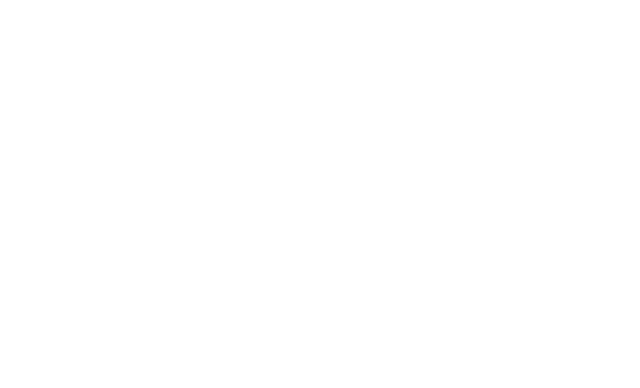
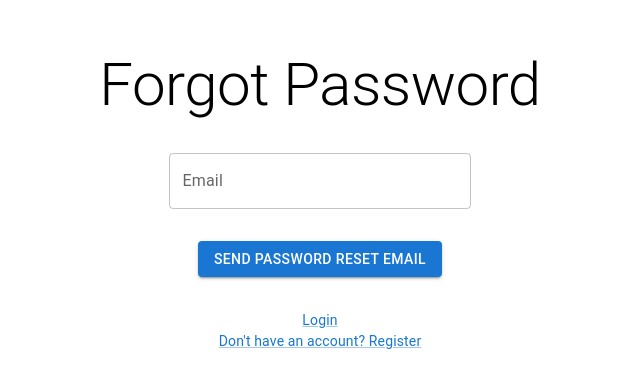
Before and after one commit to AakashChahal/igse_energy_tool, a React (Create React App) app: page /forgot in a window 1280 px wide. Before the commit this address had no page. Shown: the part 200-588 px from the top of the page, without its empty margins (320-960 px from the left). Built offline with nearby package versions, Linux system fonts and the light colour scheme.

Commit message:
adding firebase for authentication

```diff
--- /dev/null
+++ b/database.rules.json
@@ -0,0 +1,6 @@
+{
+    "rules": {
+        ".read": false,
+        ".write": true
+    }
+}
--- a/package.json
+++ b/package.json
@@ -18,9 +18,12 @@
         "@testing-library/jest-dom": "^5.16.5",
         "@testing-library/react": "^13.4.0",
         "@testing-library/user-event": "^13.5.0",
+        "firebase": "^9.15.0",
+        "firebase-tools": "^11.19.0",
         "react": "^18.2.0",
         "react-dom": "^18.2.0",
         "react-qr-scanner": "^1.0.0-alpha.11",
+        "react-redux-firebase": "^3.11.0",
         "react-router-dom": "^6.4.3",
         "react-scripts": "5.0.1",
         "web-vitals": "^2.1.4"
--- a/src/App.js
+++ b/src/App.js
@@ -4,6 +4,8 @@ import SignIn from "./SignIn";
 import { BrowserRouter as Router, Routes, Route } from "react-router-dom";
 import SignUp from "./SignUp";
 import { useEffect } from "react";
+import Dashboard from "./Dashboard";
+import ForgotPassword from "./ForgotPassword";
 
 function App() {
     useEffect(() => {
@@ -25,6 +27,8 @@ function App() {
                 <Route path="/" element={<SignIn />} />
                 <Route path="/login" element={<SignIn />} />
                 <Route path="/register" element={<SignUp />} />
+                <Route path="/dashboard" element={<Dashboard />} />
+                <Route path="/forgot" element={<ForgotPassword />} />
             </Routes>
         </Router>
     );
--- a/src/Dashboard.js
+++ b/src/Dashboard.js
@@ -7,8 +7,8 @@ import {
     Button,
     CssBaseline,
     Typography,
+    Box,
 } from "@mui/material";
-import { Box } from "@mui/system";
 
 const theme = createTheme((theme) => ({
     root: {
--- /dev/null
+++ b/src/ForgotPassword.js
@@ -0,0 +1,150 @@
+import React, { useState } from "react";
+import { initializeApp } from "firebase/app";
+import { getAuth, sendPasswordResetEmail } from "firebase/auth";
+import { createTheme, ThemeProvider } from "@mui/material/styles";
+import {
+    TextField,
+    Button,
+    Alert,
+    FormControl,
+    Grid,
+    Typography,
+    Box,
+    Link,
+} from "@mui/material";
+
+const theme = createTheme((theme) => ({
+    form: {
+        display: "flex",
+        flexDirection: "column",
+        alignItems: "center",
+        "& > *": {
+            margin: theme.spacing(1),
+            width: "25ch",
+        },
+    },
+}));
+
+function ForgotPassword() {
+    const firebaseConfig = {
+        apiKey: "AIzaSyAF57fDJpxBjL2OS4R1x7vHNxGOaugdOeY",
+        authDomain: "igse-energy-tool.firebaseapp.com",
+        databaseURL: "https://igse-energy-tool-default-rtdb.firebaseio.com",
+        projectId: "igse-energy-tool",
+        storageBucket: "igse-energy-tool.appspot.com",
+        messagingSenderId: "994278000336",
+        appId: "1:994278000336:web:7099deec2acecbd2ee80d5",
+        measurementId: "G-YGQ5LCHR41",
+    };
+    const firebase = initializeApp(firebaseConfig);
+    const auth = getAuth(firebase);
+    const [email, setEmail] = useState("");
+    const [error, setError] = useState(null);
+    const [success, setSuccess] = useState(false);
+
+    const handleSubmit = (event) => {
+        event.preventDefault();
+        sendPasswordResetEmail(auth, email)
+            .then((res) => {
+                console.log(res);
+                setSuccess(true);
+            })
+            .catch((error) => {
+                setError(error);
+            });
+    };
+
+    return (
+        <ThemeProvider theme={theme}>
+            <Grid
+                container
+                component="main"
+                justifyContent="center"
+                sx={{ height: "100vh", alignItems: "center" }}
+            >
+                <Grid item xs={12}>
+                    <Box
+                        mb={4}
+                        sx={{
+                            textAlign: "center",
+                        }}
+                    >
+                        <Typography component="h1" variant="h2">
+                            Forgot Password
+                        </Typography>
+                    </Box>
+                    <Box>
+                        <FormControl
+                            fullWidth
+                            className={theme.form}
+                            onSubmit={handleSubmit}
+                            sx={{
+                                display: "flex",
+                                flexDirection: "column",
+                                alignItems: "center",
+                            }}
+                        >
+                            {error && (
+                                <Alert severity="error">{error.message}</Alert>
+                            )}
+                            {success && (
+                                <Alert severity="success">
+                                    A password reset email has been sent to your
+                                    email address.
+                                </Alert>
+                            )}
+                            <Box mb={4}>
+                                <TextField
+                                    fullWidth
+                                    label="Email"
+                                    type="email"
+                                    value={email}
+                                    onChange={(event) =>
+                                        setEmail(event.target.value)
+                                    }
+                                    sx={{
+                                        width: "30ch",
+                                    }}
+                                />
+                            </Box>
+                            <Box>
+                                <Button
+                                    type="submit"
+                                    variant="contained"
+                                    color="primary"
+                                    mt={4}
+                                    onClick={handleSubmit}
+                                >
+                                    Send Password Reset Email
+                                </Button>
+                            </Box>
+                            <Box mt={4}>
+                                <Grid
+                                    container
+                                    sx={{
+                                        display: "flex",
+                                        justifyContent: "center",
+                                        gap: "49%",
+                                    }}
+                                >
+                                    <Grid item>
+                                        <Link href="/login" variant="body2">
+                                            Login
+                                        </Link>
+                                    </Grid>
+                                    <Grid item>
+                                        <Link href="/register" variant="body2">
+                                            Don't have an account? Register
+                                        </Link>
+                                    </Grid>
+                                </Grid>
+                            </Box>
+                        </FormControl>
+                    </Box>
+                </Grid>
+            </Grid>
+        </ThemeProvider>
+    );
+}
+
+export default ForgotPassword;
--- a/src/SignIn.js
+++ b/src/SignIn.js
@@ -11,9 +11,14 @@ import {
     Box,
     Grid,
     Typography,
+    Alert,
+    IconButton,
+    Collapse,
 } from "@mui/material";
 import { LockPerson } from "@mui/icons-material";
+import CloseIcon from "@mui/icons-material/Close";
 import { createTheme, ThemeProvider } from "@mui/material/styles";
+import { useState } from "react";
 
 function Copyright(props) {
     return (
@@ -40,32 +45,53 @@ function Copyright(props) {
 const theme = createTheme();
 
 export default function SignIn() {
-    const handleSubmit = (event) => {
+    const [errorLogin, setErrorLogin] = useState(false);
+    const [successLogin, setSuccessLogin] = useState(false);
+    const [open, setOpen] = useState(true);
+
+    const getHashedPassword = async (password) => {
+        const hash = await window.crypto.subtle.digest(
+            "SHA-256",
+            new TextEncoder().encode(password)
+        );
+        return Array.from(new Uint8Array(hash))
+            .map((b) => b.toString(16).padStart(2, "0"))
+            .join("");
+    };
+
+    const handleSubmit = async (event) => {
         event.preventDefault();
         const data = new FormData(event.currentTarget);
-        console.log({
-            email: data.get("email"),
-            password: data.get("password"),
-        });
+        const password = await getHashedPassword(data.get("password"));
+        console.log("password: ", password);
         fetch("http://localhost:8080/login", {
             method: "POST",
-            body: {
+            headers: {
+                "Content-Type": "application/json",
+            },
+            body: JSON.stringify({
                 email: data.get("email"),
-                password: data.get("password"),
-            },
+                password,
+            }),
         })
             .then((res) => {
+                console.log("response: ", res);
                 if (res.status === 200) {
                     console.log("login successful");
+                    setErrorLogin(false);
+                    setSuccessLogin(true);
+                    setOpen(true);
+                    window.location.href = "/dashboard";
                 } else {
                     console.log("login failed");
+                    setErrorLogin(true);
+                    setSuccessLogin(false);
+                    setOpen(true);
                 }
             })
             .catch((err) => {
                 console.error("error occured: ", err);
             });
-        // eslint-disable-next-line no-console
-        console.info("You clicked submit.");
     };
 
     return (
@@ -113,12 +139,55 @@ export default function SignIn() {
                         <Typography component="h1" variant="h5">
                             Sign in
                         </Typography>
+
                         <Box
                             component="form"
                             noValidate
                             onSubmit={handleSubmit}
                             sx={{ mt: 5 }}
                         >
+                            {errorLogin && (
+                                <Collapse in={open}>
+                                    <Alert
+                                        severity="error"
+                                        action={
+                                            <IconButton
+                                                aria-label="close"
+                                                color="inherit"
+                                                size="small"
+                                                onClick={() => {
+                                                    setOpen(false);
+                                                }}
+                                            >
+                                                <CloseIcon fontSize="inherit" />
+                                            </IconButton>
+                                        }
+                                    >
+                                        Login failed, please try again
+                                    </Alert>
+                                </Collapse>
+                            )}
+                            {successLogin && (
+                                <Collapse in={open}>
+                                    <Alert
+                                        severity="success"
+                                        action={
+                                            <IconButton
+                                                aria-label="close"
+                                                color="inherit"
+                                                size="small"
+                                                onClick={() => {
+                                                    setOpen(false);
+                                                }}
+                                            >
+                                                <CloseIcon fontSize="inherit" />
+                                            </IconButton>
+                                        }
+                                    >
+                                        Login successful
+                                    </Alert>
+                                </Collapse>
+                            )}
                             <TextField
                                 margin="normal"
                                 required
@@ -165,7 +234,7 @@ export default function SignIn() {
                                 }}
                             >
                                 <Grid item>
-                                    <Link href="#" variant="body2">
+                                    <Link href="/forgot" variant="body2">
                                         Forgot password?
                                     </Link>
                                 </Grid>
--- a/src/SignUp.js
+++ b/src/SignUp.js
@@ -46,9 +46,20 @@ export default function SignIn() {
     const [isQrClicked, setQrClicked] = React.useState(false);
     const [propertyType, setPropertyType] = React.useState("");
 
-    const handleSubmit = (event) => {
+    const getHashedPassword = async (password) => {
+        const hash = await window.crypto.subtle.digest(
+            "SHA-256",
+            new TextEncoder().encode(password)
+        );
+        return Array.from(new Uint8Array(hash))
+            .map((b) => b.toString(16).padStart(2, "0"))
+            .join("");
+    };
+
+    const handleSubmit = async (event) => {
         event.preventDefault();
         const data = new FormData(event.currentTarget);
+        const password = await getHashedPassword(data.get("password"));
         fetch("http://localhost:8080/register", {
             method: "POST",
             headers: {
@@ -58,7 +69,7 @@ export default function SignIn() {
                 firstName: data.get("firstName"),
                 lastName: data.get("lastName"),
                 email: data.get("email"),
-                password: data.get("password"),
+                password,
                 propertyType,
                 address: data.get("address"),
                 numBedrooms: data.get("numBedrooms"),
@@ -68,6 +79,7 @@ export default function SignIn() {
             .then((res) => {
                 if (res.status === 200) {
                     console.log("Registeration successful");
+                    window.location.href = "/dashboard";
                 } else {
                     console.log("Registration failed");
                 }
```
Also changed, not shown: firebase.json (added), 2 other files (tests, documents, lock files or other folders).
